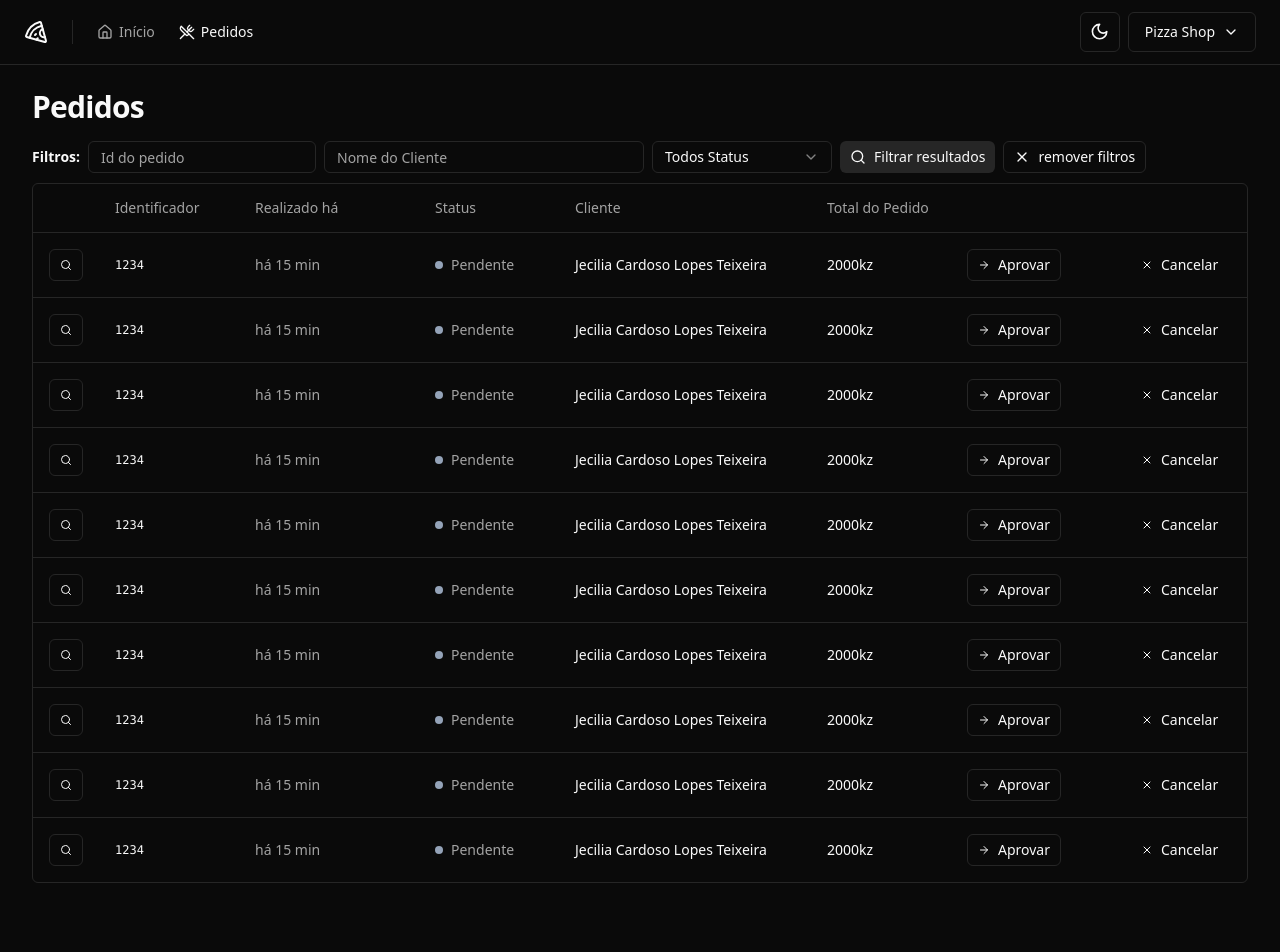
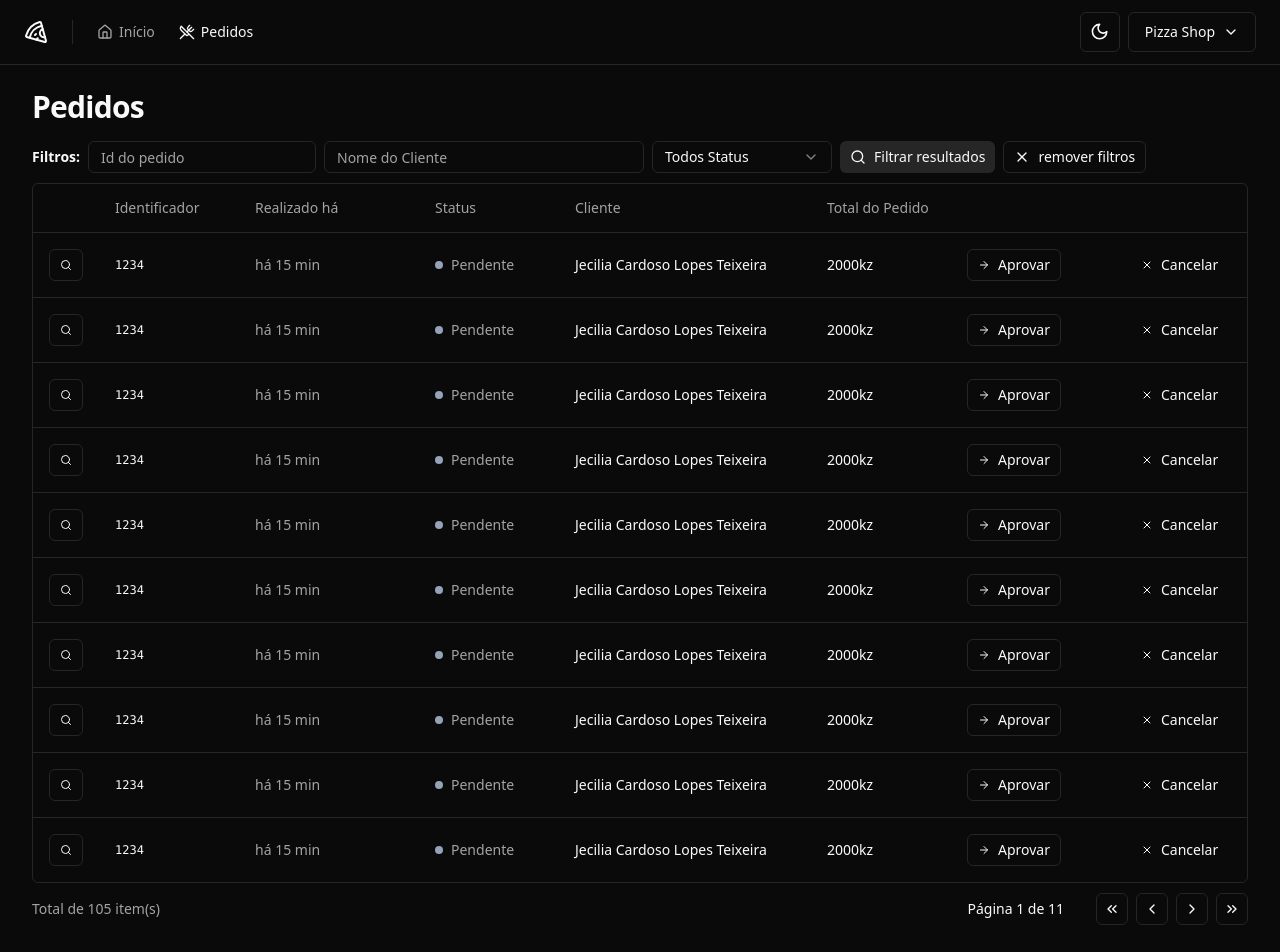
Before and after one commit to Jecilia/pizza-shop-web, a React (Vite) app: page /orders in a window 1280 px wide. Shown: the top 952 px of the page. Before the commit the page ends 915 px from the top, so only its background shows below. Built offline with nearby package versions, Linux system fonts and the light colour scheme.

Commit message:
Component: Pagination

```diff
--- /dev/null
+++ b/src/components/pagination.tsx
@@ -0,0 +1,50 @@
+import {
+  ChevronLeft,
+  ChevronRight,
+  ChevronsLeft,
+  ChevronsRight,
+} from "lucide-react";
+import { Button } from "./ui/button";
+
+export interface PaginationProps {
+  pageIndex: number;
+  totalCount: number;
+  perPage: number;
+}
+export default function Pagination({
+  pageIndex,
+  totalCount,
+  perPage,
+}: PaginationProps) {
+  const pages = Math.ceil(totalCount / perPage) || 1;
+  return (
+    <div className="flex items-center justify-between">
+      <span className="text-sm text-muted-foreground">
+        Total de {totalCount} item(s)
+      </span>
+      <div className="flex items-center gap-6 lg:gap-8">
+        <div className="text-sm font-medium">
+          Página {pageIndex + 1} de {pages}
+        </div>
+        <div className="flex items-center gap-2">
+          <Button variant="outline" className="size-8 p-0">
+            <ChevronsLeft className="size-4" />
+            <span className="sr-only">Primeira página</span>
+          </Button>
+          <Button variant="outline" className="size-8 p-0">
+            <ChevronLeft className="size-4" />
+            <span className="sr-only">Página anterior</span>
+          </Button>
+          <Button variant="outline" className="size-8 p-0">
+            <ChevronRight className="size-4" />
+            <span className="sr-only">Próxima página</span>
+          </Button>
+          <Button variant="outline" className="size-8 p-0">
+            <ChevronsRight className="size-4" />
+            <span className="sr-only">Última página</span>
+          </Button>
+        </div>
+      </div>
+    </div>
+  );
+}
--- a/src/pages/app/orders/orders.tsx
+++ b/src/pages/app/orders/orders.tsx
@@ -1,4 +1,3 @@
-import { Input } from "@/components/ui/input";
 import {
   Table,
   TableBody,
@@ -9,6 +8,7 @@
 import { Helmet } from "react-helmet-async";
 import { OrderTableRow } from "./order-table-row";
 import { OrderTableFilters } from "./order-table-filters";
+import Pagination from "@/components/pagination";
 
 export function Orders() {
   return (
@@ -16,7 +16,7 @@
       <Helmet title="Pedidos" />
       <div className="flex flex-col gap-4">
         <h1 className="text-3xl font-bold tracking-tight">Pedidos</h1>
-      </div>
+
         <div className="space-y-2.5">
           <OrderTableFilters />
           <div className="rounded-md border">
@@ -40,6 +40,8 @@
               </TableBody>
             </Table>
           </div>
+          <Pagination pageIndex={0} totalCount={105} perPage={10} />
+        </div>
       </div>
     </>
   );
```
Lines whose indentation alone changed are shown as unchanged.
